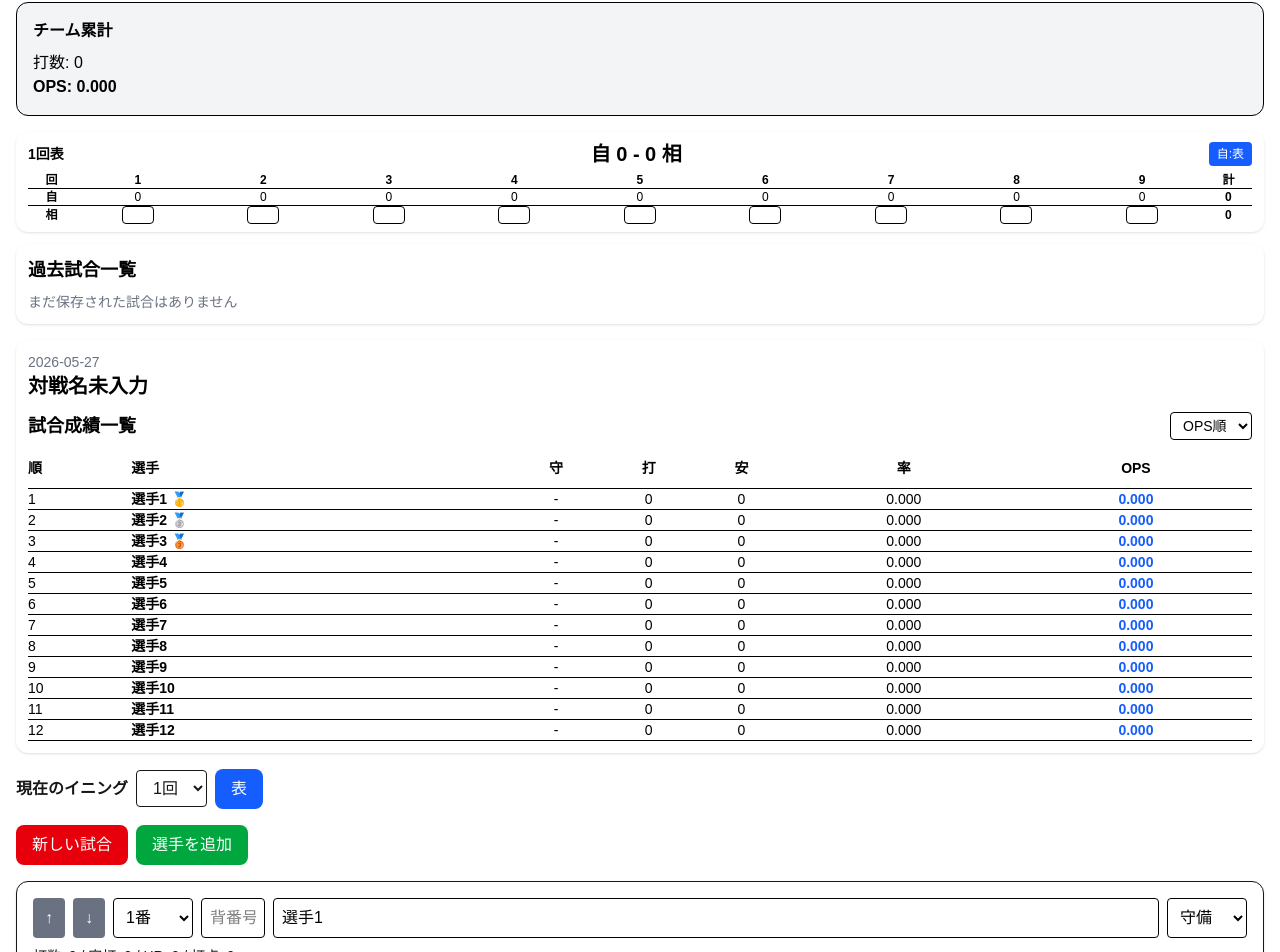
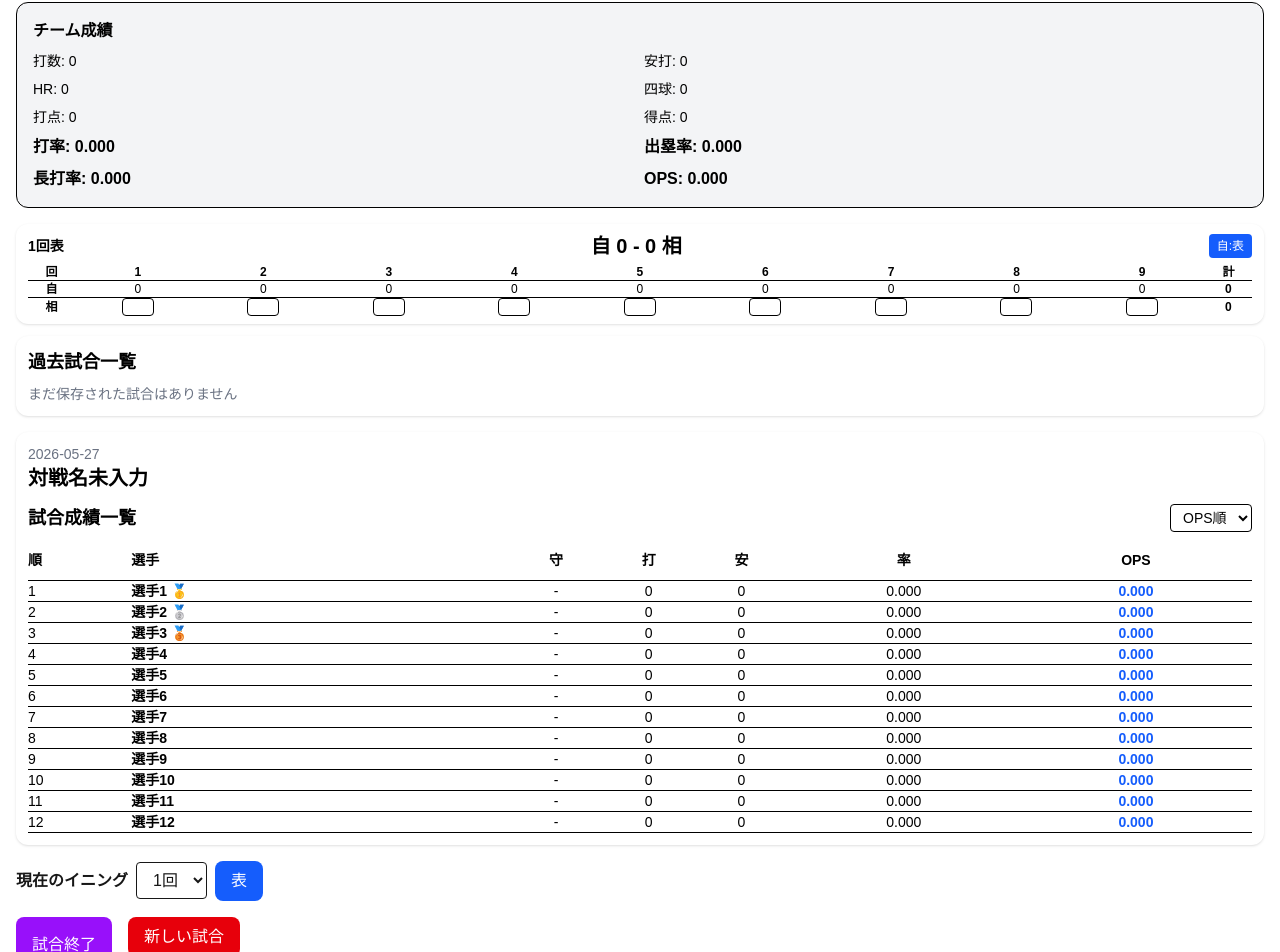
Before and after one commit to forcascreate-eng/baseball-ops-app, a Next.js app: page / in a window 1280 px wide. Shown: the part 286-1238 px from the top of the page. Built offline with nearby package versions, Linux system fonts and the light colour scheme.

Commit message:
add game finish button

```diff
--- a/app/page.tsx
+++ b/app/page.tsx
@@ -89,6 +89,7 @@ export default function Home() {
   const [opponentScores, setOpponentScores] = useState<number[]>(
     Array(9).fill(0)
   );
+  const [gameFinished, setGameFinished] = useState(false);
 
   useEffect(() => {
   const saved = localStorage.getItem("players");
@@ -376,13 +377,22 @@ const restoreGameHistory = (index: number) => {
      </div>
 
       <div className="border rounded-xl p-4 mb-4 bg-gray-100 text-black">
-        <h2 className="font-bold mb-2">チーム累計</h2>
-        <div>
-          打数: {teamStats.atBats}
+        <h2 className="font-bold mb-2">チーム成績</h2>
+
+        <div className="grid grid-cols-2 gap-2 text-sm">
+          <div>打数: {teamStats.atBats}</div>
+          <div>安打: {teamStats.hits}</div>
+          <div>HR: {teamStats.homeRuns}</div>
+          <div>四球: {teamStats.walks}</div>
+          <div>打点: {teamStats.rbis}</div>
+          <div>得点: {myTotalScore}</div>
       </div>
 
-        <div className="font-bold">
-          OPS: {teamStats.ops}
+      <div className="grid grid-cols-2 gap-2 font-bold mt-2">
+        <div>打率: {teamStats.avg}</div>
+        <div>出塁率: {teamStats.obp}</div>
+        <div>長打率: {teamStats.slg}</div>
+        <div>OPS: {teamStats.ops}</div>
       </div>
     </div>
 
@@ -531,6 +541,32 @@ const restoreGameHistory = (index: number) => {
 </div>
 
 {/* 試合成績一覧 */}
+{gameFinished && (
+  <div className="bg-white text-black rounded-xl p-4 mb-4 shadow">
+    <h2 className="font-bold text-xl mb-2">
+      試合結果
+    </h2>
+
+    <div className="text-sm text-gray-500">
+      {gameDate}
+    </div>
+
+    <div className="font-bold text-lg mb-3">
+      {gameTitle || "対戦名未入力"}
+    </div>
+
+    <div className="text-3xl font-bold mb-3">
+      自 {myTotalScore} - {opponentTotalScore} 相
+    </div>
+
+    <button
+      onClick={() => setGameFinished(false)}
+      className="bg-gray-600 text-white px-3 py-2 rounded-lg"
+    >
+      閉じる
+    </button>
+  </div>
+)}
 <div className="bg-white text-black rounded-xl p-3 mb-4 shadow">
   <div className="mb-3">
     <div className="text-sm text-gray-500">{gameDate}</div>
@@ -619,6 +655,15 @@ const restoreGameHistory = (index: number) => {
           </button>
       </div>
 
+      <div className="flex gap-2 mb-4">
+
+      <button
+        onClick={() => setGameFinished(true)}
+        className="bg-purple-600 text-white px-4 py-2 rounded-lg"
+      >
+        試合終了
+      </button>
+
 <button
   onClick={() => {
     if (
@@ -649,10 +694,11 @@ const restoreGameHistory = (index: number) => {
       );
     }
   }}
-        className="bg-red-600 text-white px-4 py-2 rounded-lg mb-4"
+  className="bg-red-600 text-white px-4 py-2 rounded-lg mb-4 ml-2"
   >
     新しい試合
   </button>
+  </div>
 
       <button
         onClick={addPlayer}
```
Lines whose indentation alone changed are shown as unchanged.
